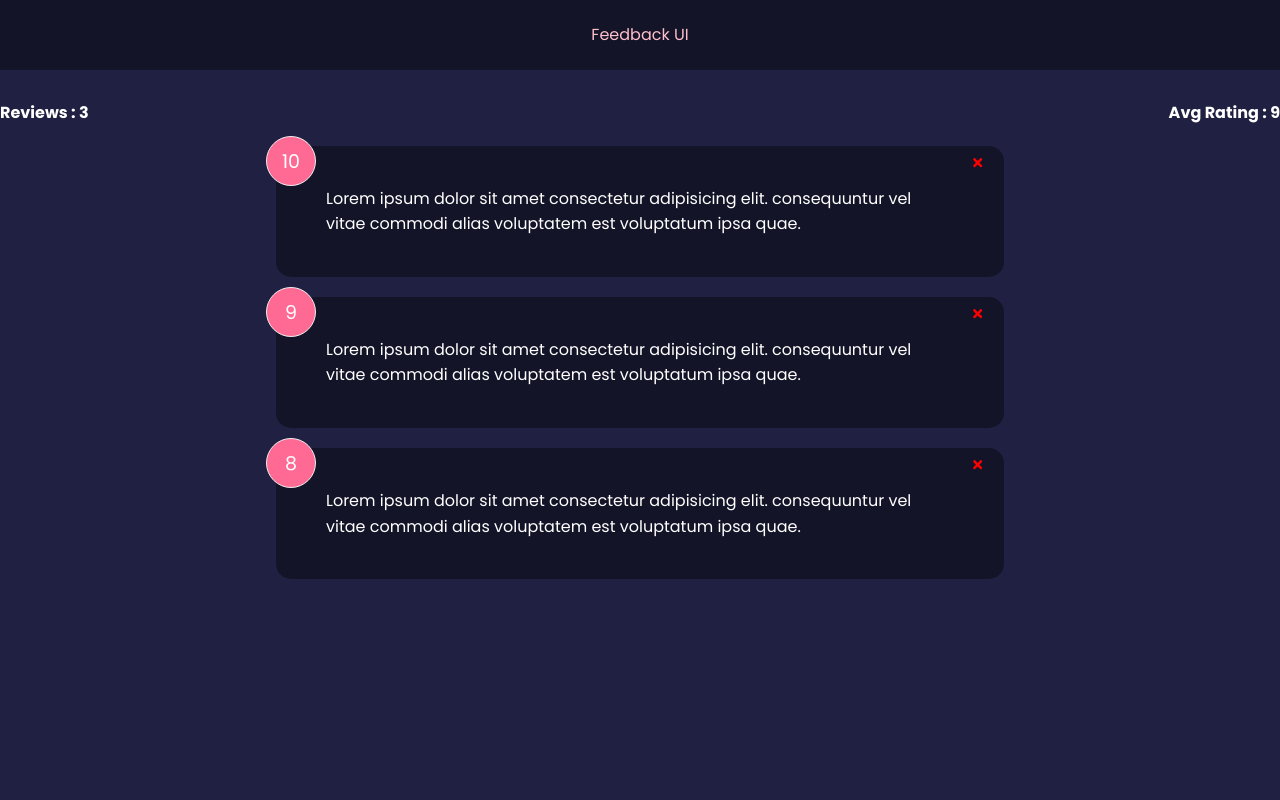
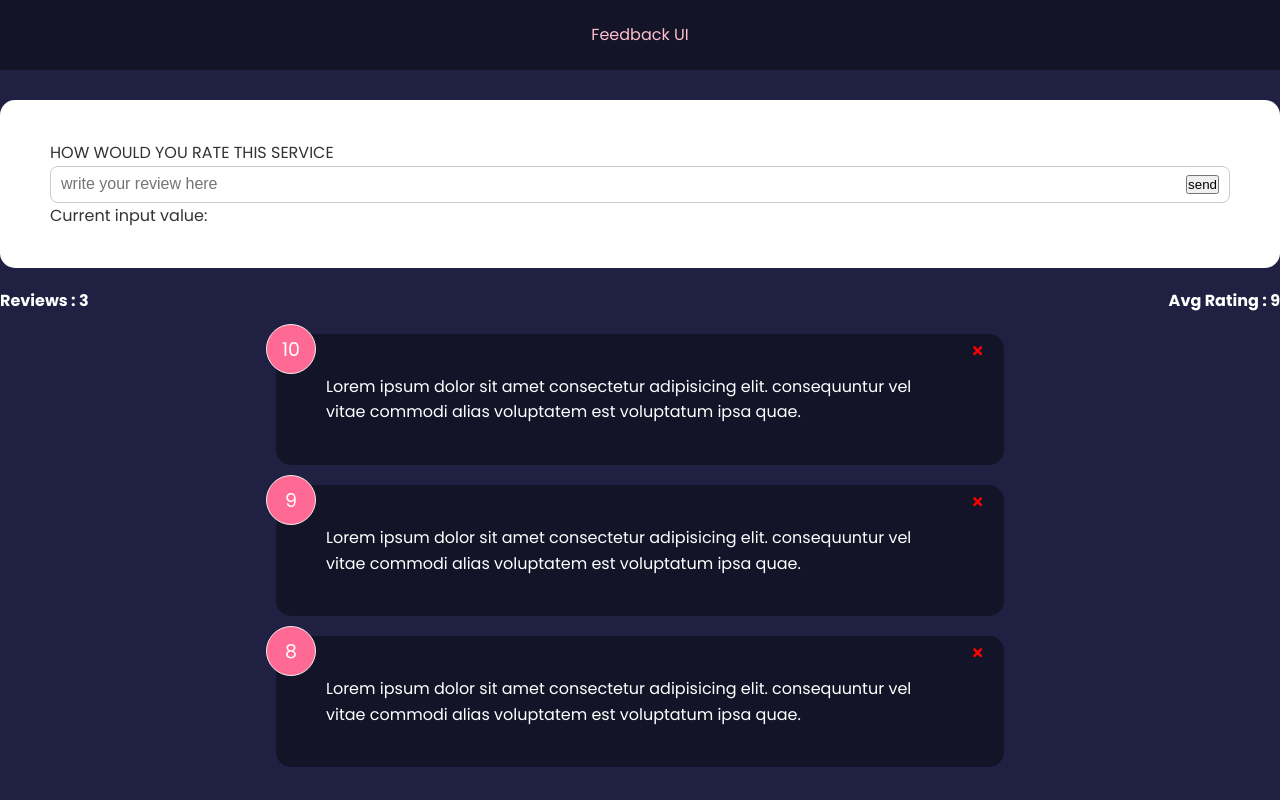
Before and after one commit to pranayharishchandra/Feedback-Web-Application-Project, a React (Create React App) app: page / in a window 1280 px wide. Built offline with nearby package versions, Linux system fonts and the light colour scheme.

Commit message:
FeedbackForm

```diff
--- a/src/App.js
+++ b/src/App.js
@@ -3,6 +3,7 @@ import Header from './components/Header'
 import FeedbackList from './components/FeedbackList';
 import FeedbackData from './data/FeedbackData';
 import FeedbackStats from './components/FeedbackStats';
+import FeedbackForm from './components/FeedbackForm';
 
 
 
@@ -20,6 +21,7 @@ function App() {
     return (
         <>
             <Header/>
+            <FeedbackForm />
             <FeedbackStats arrOfObj={feedackArrOfObj}/>
             <div className='container'>
 
--- /dev/null
+++ b/src/components/FeedbackForm.jsx
@@ -0,0 +1,32 @@
+import { useState } from "react"
+import Card from "./shared/Card"
+
+
+function FeedbackForm() {
+    const [text, setText] = useState("");
+
+    function textChangeHandler (e) {
+        setText(e.target.value);
+        console.log(text);
+    }
+
+
+
+  return (
+    <Card>
+      HOW WOULD YOU RATE THIS SERVICE
+      <div className="input-group">
+            <input type="text"
+                   placeholder="write your review here"
+                   value={text}
+                   onChange={textChangeHandler} />
+            <button type="submit">send</button>
+
+      </div>
+            <p>Current input value: {text}</p>
+
+    </Card>
+  )
+}
+
+export default FeedbackForm
```
